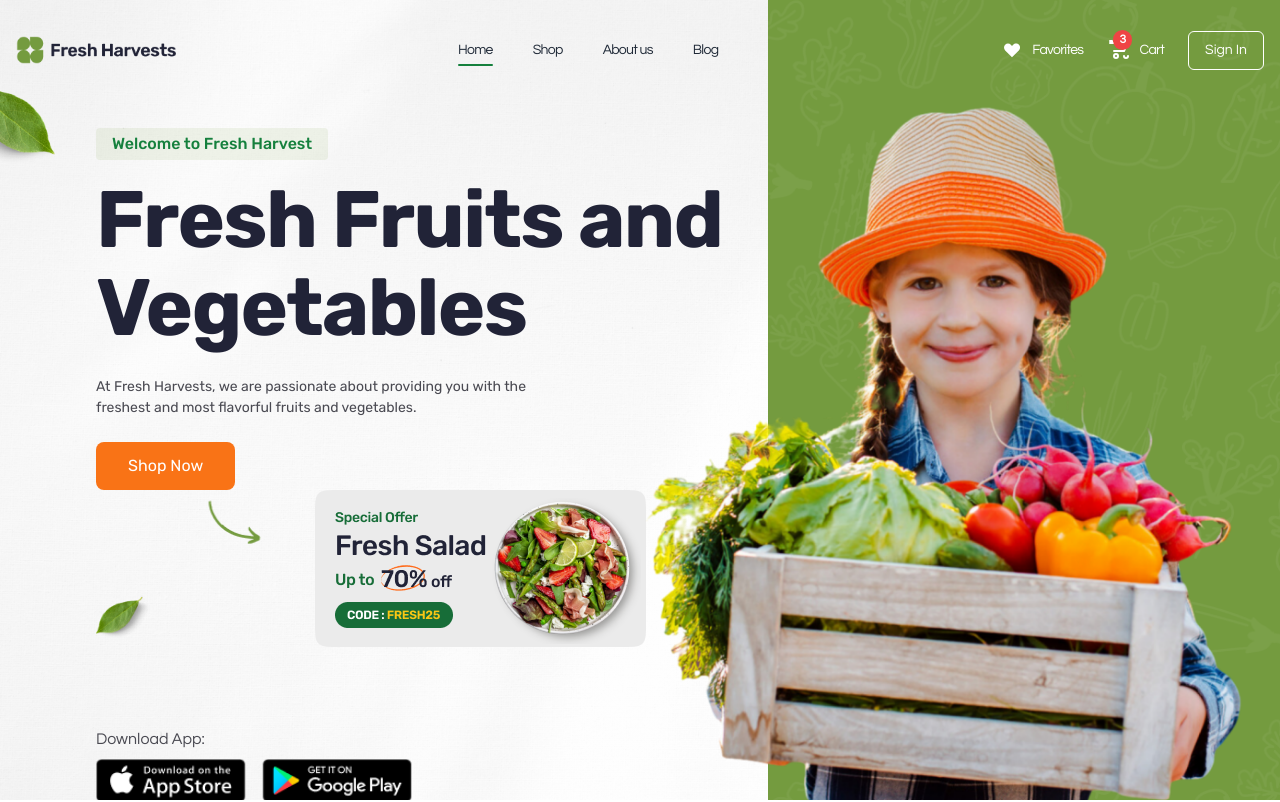
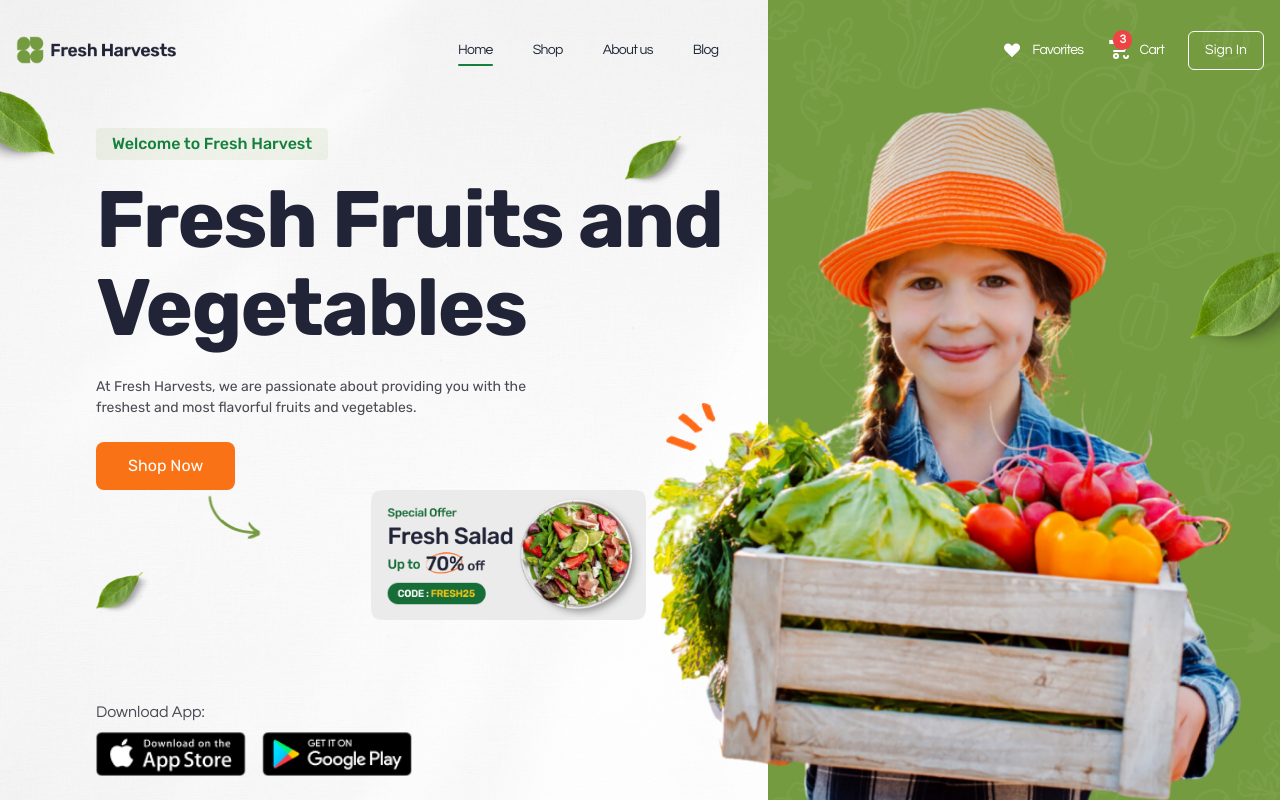
Before and after one commit to heartsantor/fresh-shop, a Next.js app: page / in a window 1280 px wide. Shown: the top 802 px of the page. Built offline with nearby package versions, Linux system fonts and the light colour scheme.

Commit message:
fix hero

```diff
--- a/app/components/HeroBanner.tsx
+++ b/app/components/HeroBanner.tsx
@@ -4,7 +4,7 @@ const HeroBanner = () => {
   return (
     <section className="relative bg-white overflow-hidden">
       <div
-        className="mx-auto h-screen relative"
+        className="mx-auto md:h-screen relative"
         style={{
           background: `linear-gradient(0deg, rgba(255, 255, 255, 0.33), rgba(255, 255, 255, 0.33)), url('/images/hero-bg.png')`,
           backgroundSize: "cover",
@@ -13,9 +13,8 @@ const HeroBanner = () => {
       >
         {/* Background Mask */}
         <div
-          className="absolute top-0 right-0 h-full hidden lg:block"
+          className="absolute top-0 right-0 h-full z-10 w-[35%] md:w-[40%]"
           style={{
-            width: "40%",
             backgroundColor: "#749B3F",
             backgroundImage: `url('/images/side-mask.png')`,
             backgroundRepeat: "no-repeat",
@@ -23,54 +22,71 @@ const HeroBanner = () => {
             backgroundPosition: "center",
           }}
         ></div>
+        <div className="absolute top-[30%] right-0 z-50 hidden md:block">
+          <Image
+            src="/images/big-leaf-right-crop.png" // Replace with your actual image
+            alt="Right Top Decoration"
+            width={90}
+            height={0}
+          />
+        </div>
         <Image
           src="/images/leaf-left-crop.png"
           alt="App Store"
           width={55}
           height={0}
-          className="absolute top-[10%] left-[0%] "
+          className="absolute top-[10%] left-[0%] hidden md:block"
         />
         {/* Text and Call-to-Action */}
-        <div className="lg:w-[60%] py-32 md:ps-24 text-center lg:text-left">
+        <div className="w-[100%] lg:w-[60%] py-20 md:py-32 px-4 md:ps-24 md:text-center lg:text-left relative z-40">
+          <div className="absolute top-[15%] right-[50%] md:right-[10%] 2xl:right-[20%]">
+            <Image
+              src="/images/leaf-right.png" // Replace with your actual image
+              alt="Right Top Decoration"
+              width={66}
+              height={0}
+            />
+          </div>
+
           <div className="bg-green-10 inline-block px-4 py-1 rounded mb-4">
             <span className="text-green-700 font-medium">
               Welcome to Fresh Harvest
             </span>
           </div>
-          <h1 className="text-heading-1 font-bold text-black mb-6">
+          <h1 className="text-heading-2 md:text-heading-1 font-bold text-black mb-6">
             Fresh Fruits and Vegetables
           </h1>
-          <p className="text-[14px] text-gray-100 max-w-[70%] mb-6">
+          <p className="text-[14px] text-gray-100 md:max-w-[70%] mb-6">
             At Fresh Harvests, we are passionate about providing you with the
             freshest and most flavorful fruits and vegetables.
           </p>
           <button className="bg-orange-500 text-white px-8 py-3 rounded-lg hover:bg-orange-600">
             Shop Now
           </button>
-          <div className="relative flex justify-end w-[550px]">
+          <div className="relative flex md:justify-end ms-8 md:ms-0 mt-4 md:mt-0 md:w-[550px]">
             <Image
               src="/images/arrow-point.png"
               alt="App Store"
               width={55}
               height={0}
-              className="absolute top-[20%] left-[15%] transform translate-x-1/2 -translate-y-1/2"
+              className="absolute top-[20%] left-[15%] transform translate-x-1/2 -translate-y-1/2 hidden md:block"
             />
             <Image
               src="/images/leaf-right.png"
               alt="App Store"
               width={55}
               height={0}
-              className="absolute bottom-[5%] left-0"
+              className="absolute bottom-[5%] left-0 hidden md:block"
             />
             <Image
               src="/images/special-offer.png"
               alt="App Store"
               width={331}
               height={0}
-              className=""
+              className="max-w-[50%]"
             />
           </div>
-          <div className="container mx-auto mt-10 lg:mt-20 flex justify-center lg:justify-start">
+          <div className="mx-auto mt-16 md:mt-10 lg:mt-20 flex md:justify-center lg:justify-start relative">
             <div className="flex flex-col">
               <span className="text-gray-100 font-questrial font-[14px] mb-2">
                 Download App:
@@ -95,7 +111,14 @@ const HeroBanner = () => {
 
         {/* Image */}
 
-        <div className="absolute bottom-0 right-0 w-auto max-w-[50%] 2xl:right-[18%]">
+        <div className="absolute bottom-0 md:bottom-0 -right-[18%] md:right-0 w-auto max-w-[80%] md:max-w-[50%] 2xl:right-[18%] z-30">
+          <Image
+            src="/images/offer-arrow-left.png"
+            alt="Arrow Decoration"
+            width={50}
+            height={50}
+            className="absolute bottom-[50%] left-[4%]"
+          />
           <Image
             src="/images/hero.png"
             alt="Fresh Fruits and Vegetables"
--- a/app/components/SeasonalOfferSection.tsx
+++ b/app/components/SeasonalOfferSection.tsx
@@ -83,7 +83,7 @@ const SeasonalOfferSection = () => {
             ].map((item, index) => (
               <div
                 key={index}
-                className="flex flex-col items-center justify-center bg-white rounded-lg shadow-time p-6"
+                className="flex flex-col items-center justify-center bg-white rounded-lg shadow-time md:p-6"
               >
                 <div className="text-[40px] font-normal  text-gray-900">
                   {item.value}
```
Also changed, not shown: public/images/offer-arrow-left.png (added).
